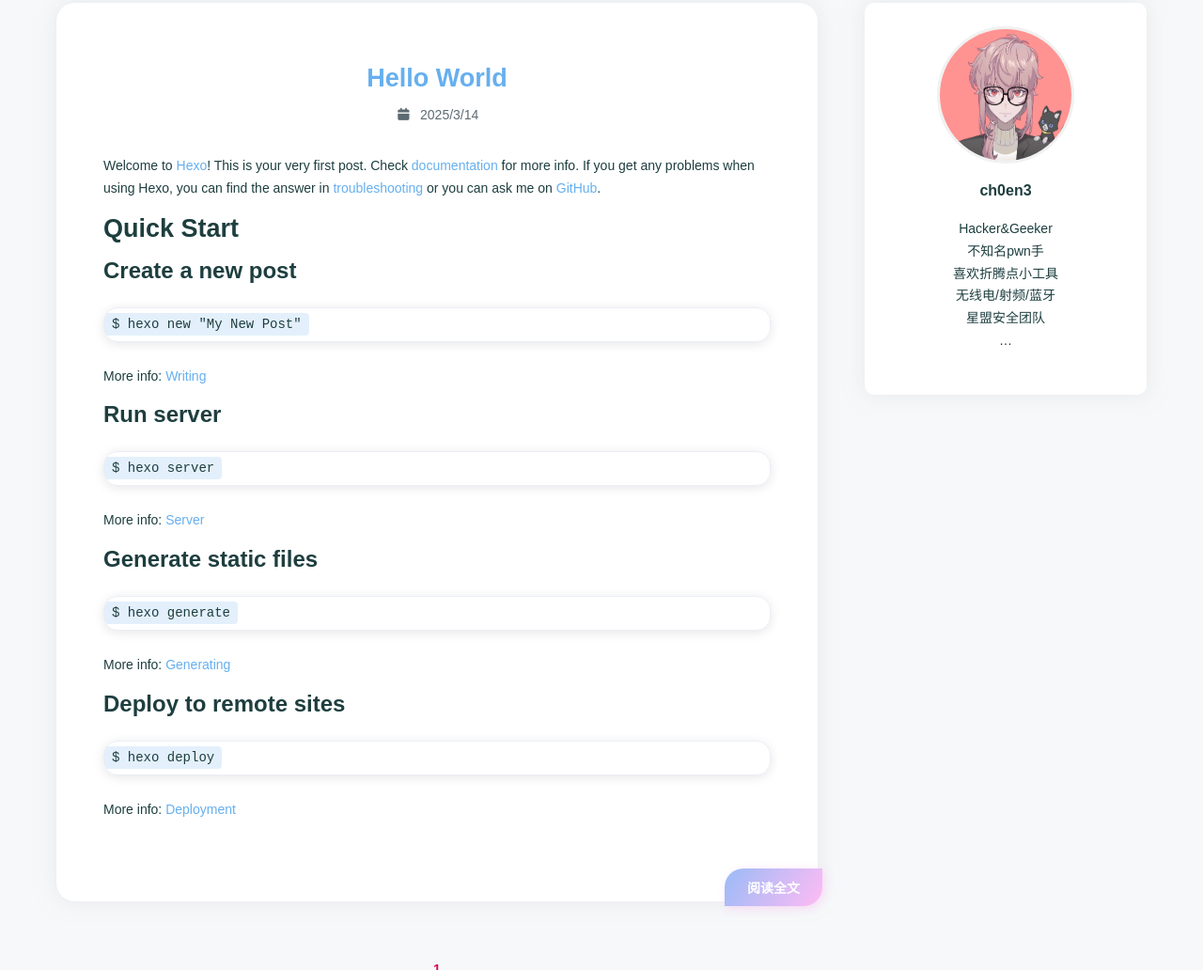
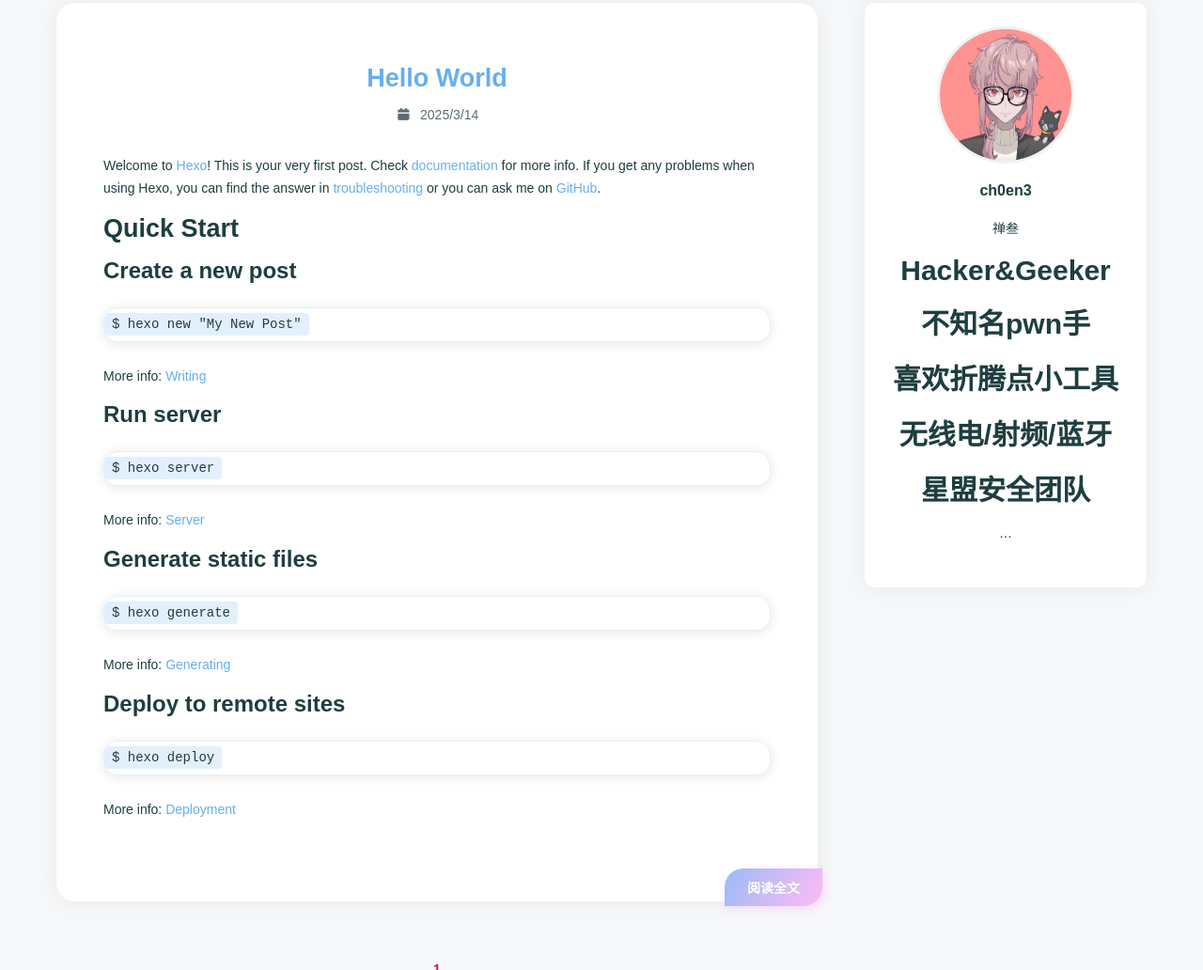
Before and after one commit to ch0en3/ch0en3.github.io, a plain HTML site: page index.html in a window 1280 px wide. Shown: the part 817-1849 px from the top of the page at 94% size. Drawn offline with nearby package versions, Linux system fonts and the light colour scheme; a script that the page names is missing; a web font is replaced by a local one.

Commit message:
鏇存柊: YYYY-03-2025年3月15日 23:48:54

```diff
--- a/index.html
+++ b/index.html
@@ -244,7 +244,8 @@
         </div>
         <div class="name">ch0en3</div>
         <div class="description">
-            <p>Hacker&amp;Geeker<br>不知名pwn手<br>喜欢折腾点小工具<br>无线电&#x2F;射频&#x2F;蓝牙<br>星盟安全团队<br>…</p>
+            <p>禅叁</p>
+<h1 id="Hacker-Geeker"><a href="#Hacker-Geeker" class="headerlink" title="Hacker&amp;Geeker"></a>Hacker&amp;Geeker</h1><h1 id="不知名pwn手"><a href="#不知名pwn手" class="headerlink" title="不知名pwn手"></a>不知名pwn手</h1><h1 id="喜欢折腾点小工具"><a href="#喜欢折腾点小工具" class="headerlink" title="喜欢折腾点小工具"></a>喜欢折腾点小工具</h1><h1 id="无线电-射频-蓝牙"><a href="#无线电-射频-蓝牙" class="headerlink" title="无线电&#x2F;射频&#x2F;蓝牙"></a>无线电&#x2F;射频&#x2F;蓝牙</h1><h1 id="星盟安全团队"><a href="#星盟安全团队" class="headerlink" title="星盟安全团队"></a>星盟安全团队</h1><p>…</p>
 
         </div>
 
--- a/sitemap.xml
+++ b/sitemap.xml
@@ -2,7 +2,7 @@
 <urlset xmlns="http://www.sitemaps.org/schemas/sitemap/0.9">
 
   <url>
-    <loc>https://ch0en3.github.io/tags/</loc>
+    <loc>https://ch0en3.github.io/about/</loc>
 
     <lastmod>2025-03-15</lastmod>
 
@@ -20,7 +20,7 @@
   </url>
 
   <url>
-    <loc>https://ch0en3.github.io/about/</loc>
+    <loc>https://ch0en3.github.io/tags/</loc>
 
     <lastmod>2025-03-15</lastmod>
 
```
Also changed, not shown: about/index.html (+1 -1 lines), categories/index.html (+1 -1 lines), sitemap.txt.
